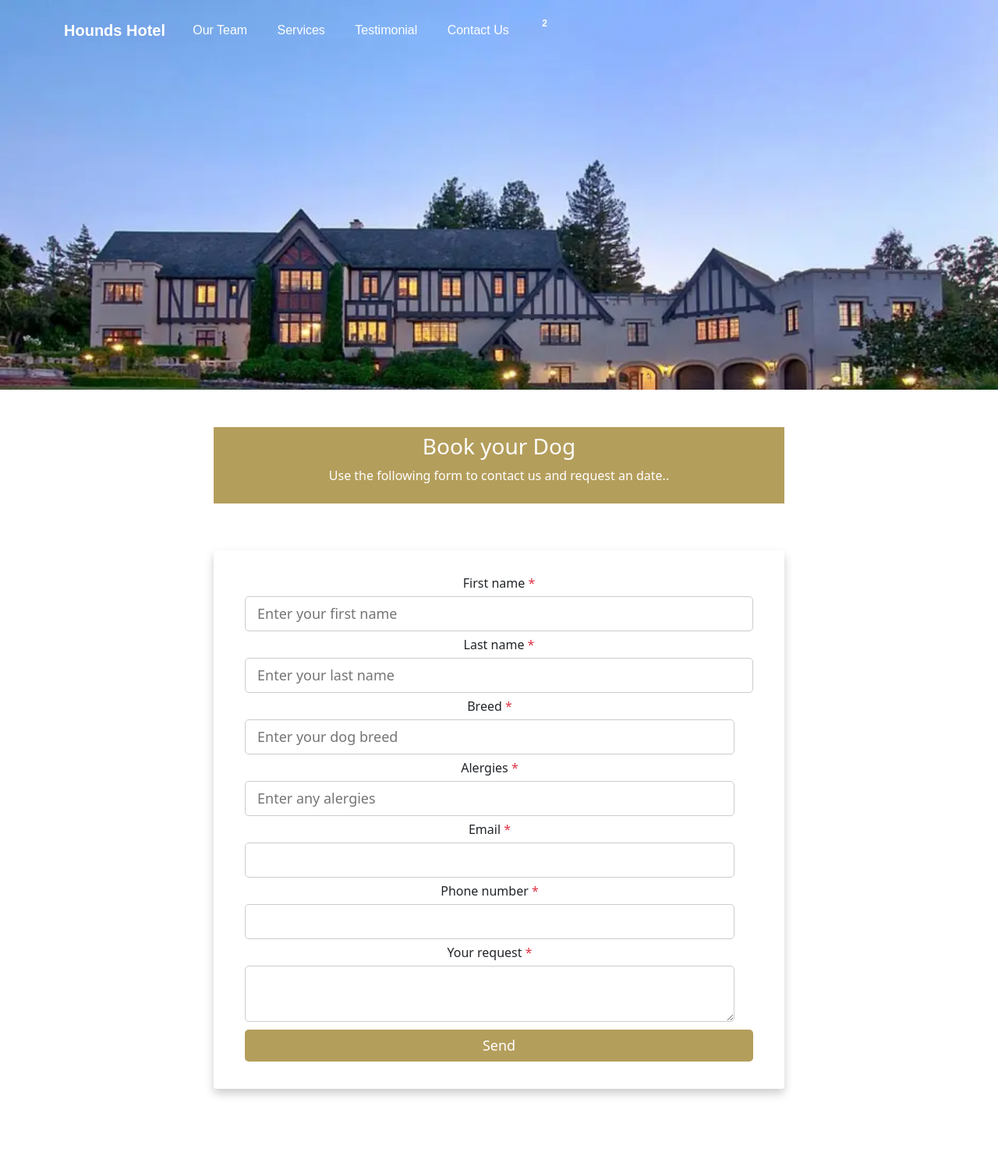
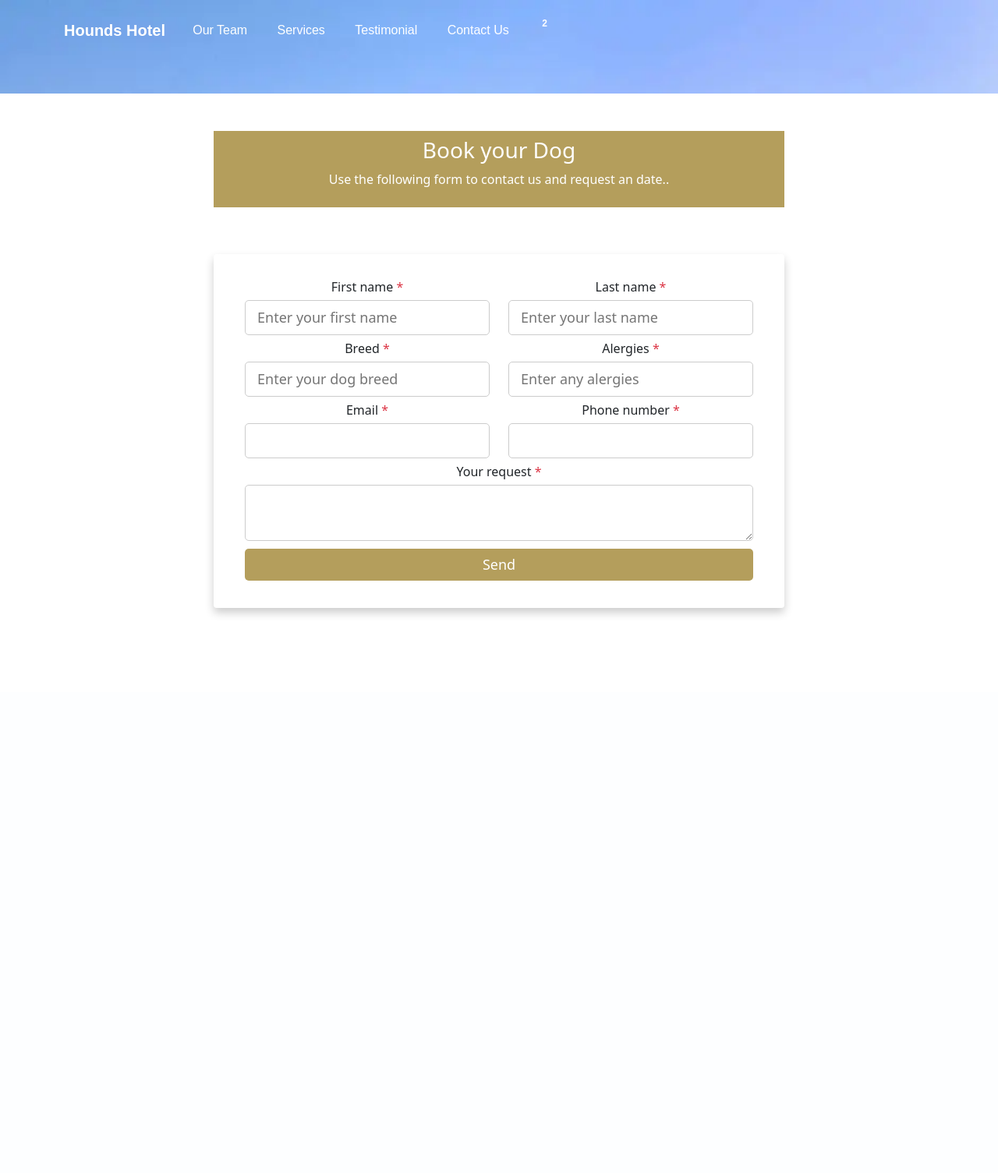
Before and after one commit to MrFogg866/hounds-p4, a Django app: page /make-an-appointment/ in a window 1280 px wide. Shown: the whole page at 78% size. After the commit the page ends 790 px from the top, so only its background shows below. Run offline with Django 3.2, Linux system fonts and the light colour scheme; data comes from the database, SQL or seed files in the repository; both versions use the stored data as it was after the commit; some libraries are stand-ins or nearby versions; some web fonts are replaced.

Commit message:
fix form alignment with missing div

```diff
--- a/templates/appointment.html
+++ b/templates/appointment.html
@@ -85,26 +85,27 @@
 
                     <form class="form-card" method="POST" action="{% url 'appointment' %}">
                     {% csrf_token %}
-                        <div class="row justify-content-between text-left">
-                            <div class="form-group col-12 flex-column d-flex">
+                        <div class="row justify-content-between">
+                            <div class="form-group  col-6 flex-column d-flex">
                             <label class="form-control-label px-3">First name<span class="text-danger"> *</span>
                             </label>
                             <input required type="text" id="fname" name="fname" placeholder="Enter your first name" onblur="validate(1)">
                         </div>
 
-                        <div class="form-group col-12 flex-column d-flex">
+                        <div class="form-group  col-6 flex-column d-flex">
                             <label class="form-control-label px-3">Last name<span class="text-danger"> *</span></label>
                             <input required type="text" id="lname" name="lname" placeholder="Enter your last name" onblur="validate(2)">
                         </div>
+                        </div>
 
-                        <div class="row justify-content-between text-left">
-                            <div class="form-group col-12 flex-column d-flex">
+                        <div class="row justify-content-between">
+                            <div class="form-group  col-6 flex-column d-flex">
                             <label class="form-control-label px-3">Breed<span class="text-danger"> *</span>
                             </label>
                             <input required type="text" id="breed" name="breed" placeholder="Enter your dog breed" onblur="validate(1)">
                         </div>
 
-                        <div class="form-group col-12 flex-column d-flex">
+                        <div class="form-group  col-6 flex-column d-flex">
                             <label class="form-control-label px-3">Alergies<span class="text-danger"> *</span></label>
                             <input required type="text" id="alergies" name="alergies" placeholder="Enter any alergies" onblur="validate(2)">
                         </div>
@@ -114,13 +115,13 @@
 
                         <div class="row justify-content-between text-left">
 
-                            <div class="form-group col-12 flex-column d-flex">
+                            <div class="form-group col-6 flex-column d-flex">
                                 <label class="form-control-label px-3">Email<span class="text-danger"> *</span>
                                 </label>
                                 <input type="text" id="email" name="email" placeholder="" onblur="validate(3)">
                             </div>
 
-                            <div class="form-group col-12 flex-column d-flex">
+                            <div class="form-group col-6 flex-column d-flex">
                              <label class="form-control-label px-3">Phone number<span class="text-danger"> *</span></label>
                               <input type="text" id="mob" name="mobile" placeholder="" onblur="validate(4)">
                             </div>
--- a/templates/base.html
+++ b/templates/base.html
@@ -22,7 +22,7 @@
   <div class="header"
   style="background: url('../static/img/hero.jpeg') no-repeat; background-size: cover;
   {% if 'appointment' in request.path %}
-  max-height:500px!important;min-height:500px!important;
+  max-height:10px!important;min-height:10px!important;
   {% endif %}
   ">
 
```
Also changed, not shown: db.sqlite3.
